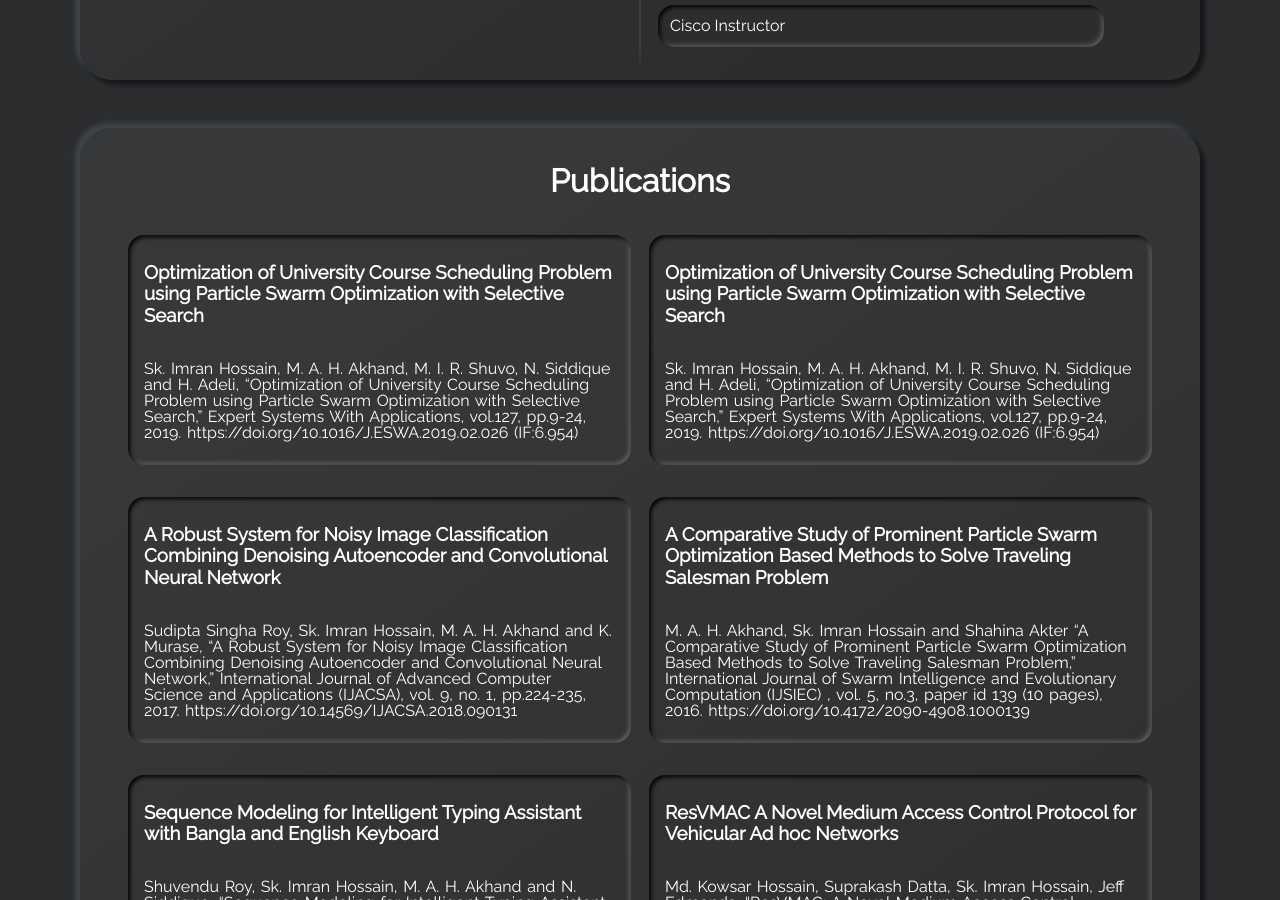
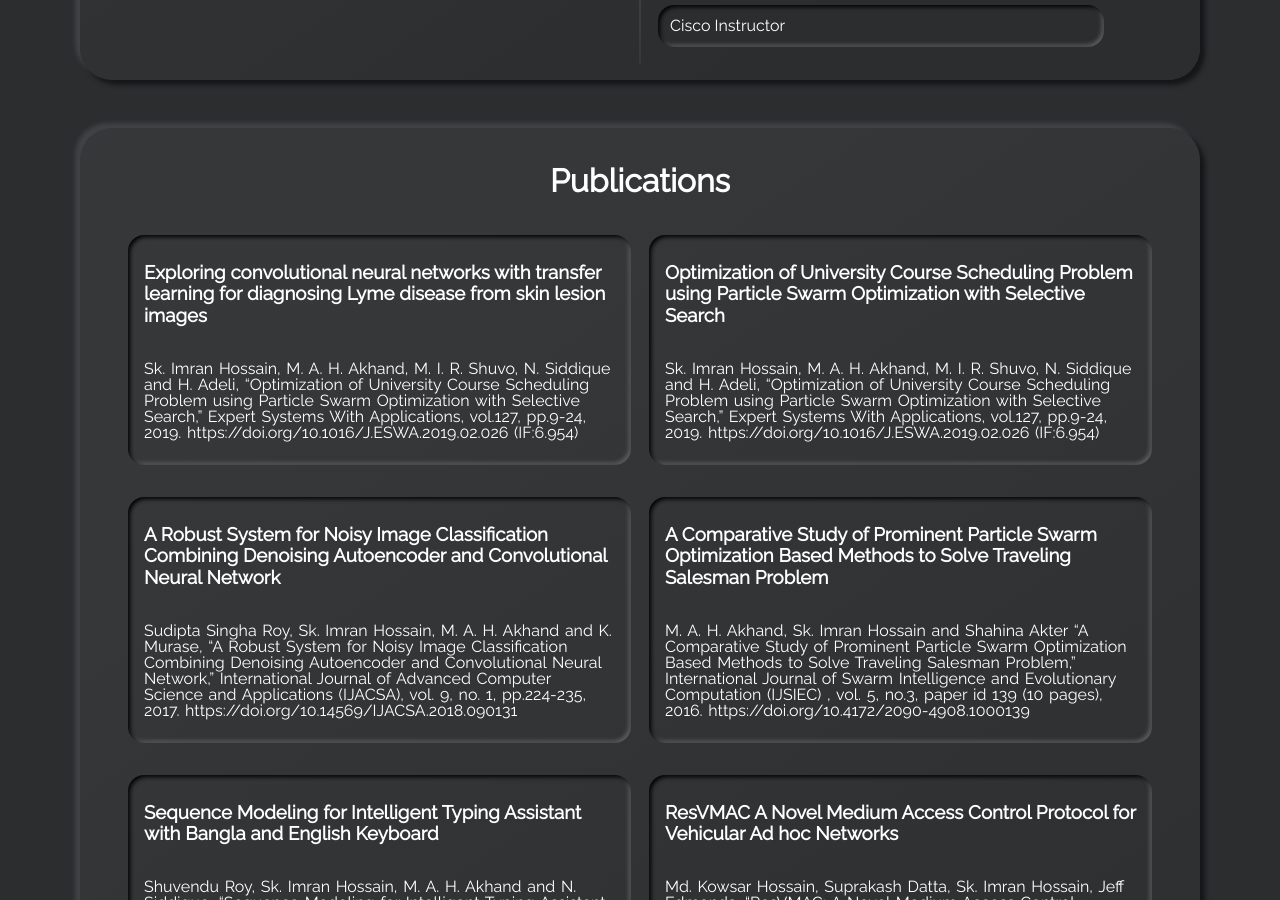
Before and after one commit to imranrana/portfolio, a Jekyll site: the page built from index.html, in a window 1280 px wide and 900 px high, scrolled down 2174 px. Built offline with Jekyll 4.4.1, drawn with Linux system fonts in a browser that asks for light colours.

Commit message:
Update projects.yml

```diff
--- a/_data/projects.yml
+++ b/_data/projects.yml
@@ -13,7 +13,7 @@
 #     - tag: AngularJS
 #     - tag: Node
 
-- name: Optimization of University Course Scheduling Problem using Particle Swarm Optimization with Selective Search
+- name: Exploring convolutional neural networks with transfer learning for diagnosing Lyme disease from skin lesion images
   descr: "Sk. Imran Hossain, M. A. H. Akhand, M. I. R. Shuvo, N. Siddique and H. Adeli, “Optimization of University Course Scheduling Problem using Particle Swarm Optimization with Selective Search,” Expert Systems With Applications, vol.127, pp.9-24, 2019. https://doi.org/10.1016/J.ESWA.2019.02.026 (IF:6.954)"
 
 - name: Optimization of University Course Scheduling Problem using Particle Swarm Optimization with Selective Search
```
